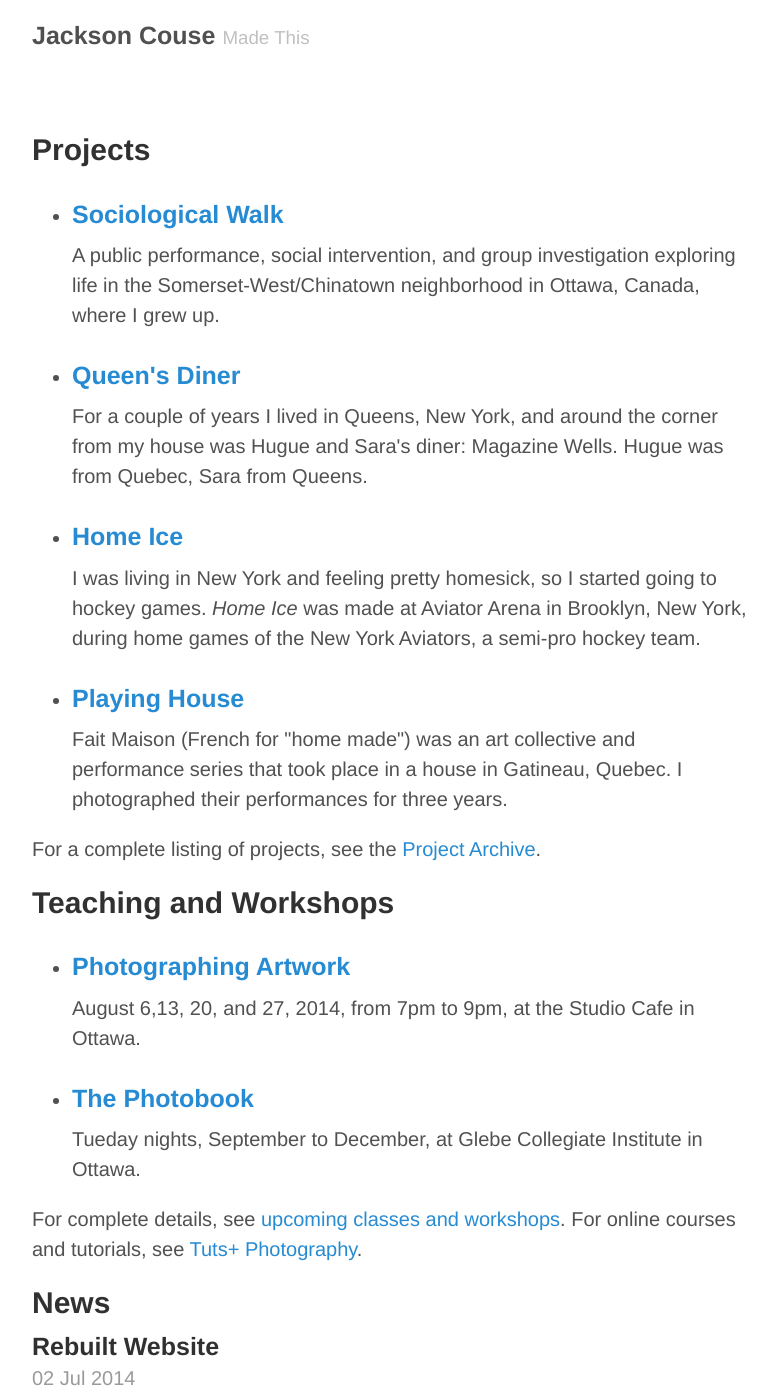
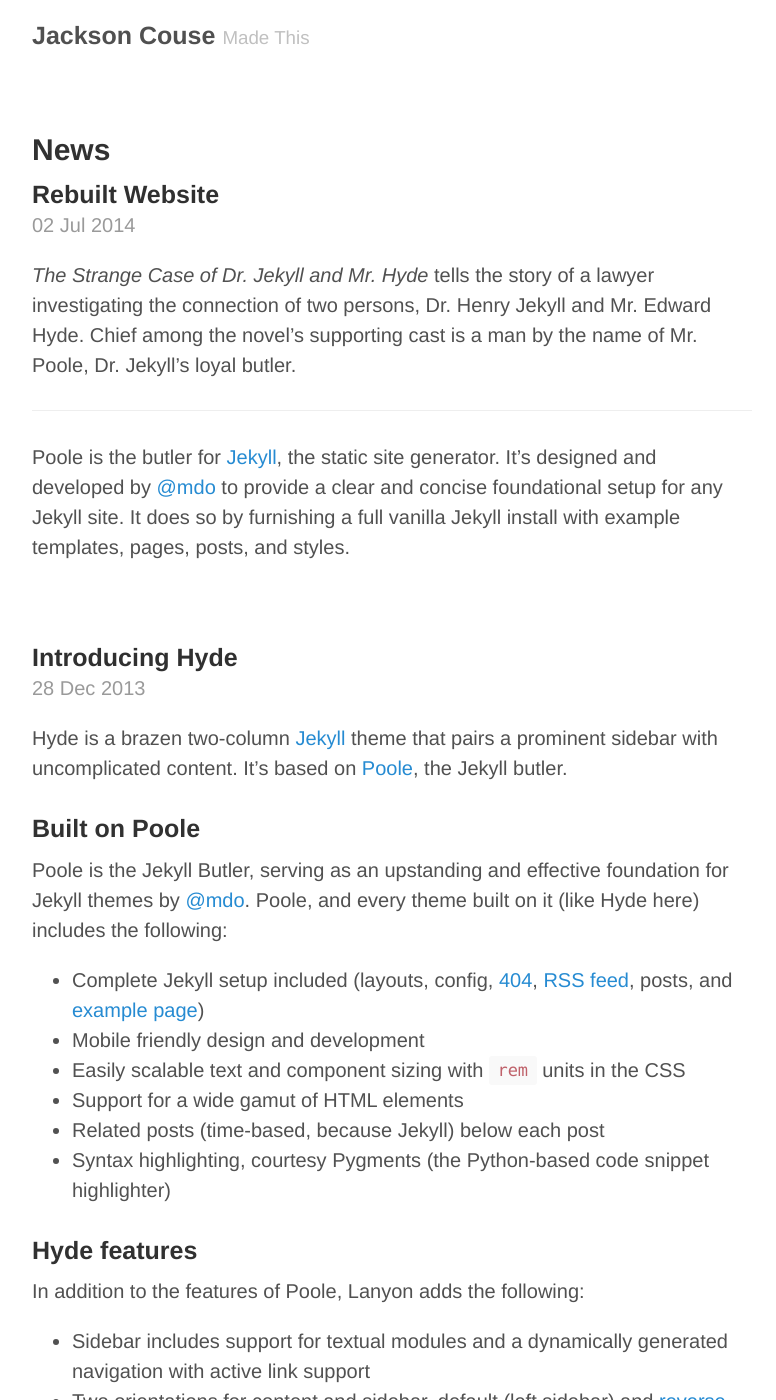
Before and after one commit to jacksoncouse/jacksoncouse.github.io, a Jekyll site: the page built from index.html, in a window 1280 px wide and 1400 px high. Shown: the whole window, without its empty margins (248-1024 px from the left). Built offline with Jekyll 4.4.1, drawn with Linux system fonts in a browser that asks for light colours; Markdown is read by kramdown in place of the engine named in the settings; the list of posts is cut into pages by our own code.

Commit message:
back to dynamic home page

```diff
--- a/index.html
+++ b/index.html
@@ -2,51 +2,6 @@
 layout: default
 title: Home
 ---
-
-<!-- STATIC (mostly) CONTENT -->
-<article>
-  <section>
-    <h2>Projects</h2>
-    <nav class="item-list">
-      <ul>
-        <li>
-          <h3><a href="">Sociological Walk</a></h3>
-          <p>A public performance, social intervention, and group investigation exploring life in the Somerset-West/Chinatown neighborhood in Ottawa, Canada, where I grew up.</p>
-        </li>
-        <li>
-          <h3><a href="">Queen's Diner</a></h3>
-          <p>For a couple of years I lived in Queens, New York, and around the corner from my house was Hugue and Sara's diner: Magazine Wells. Hugue was from Quebec, Sara from Queens.</p>
-        </li>
-        <li>
-          <h3><a href="">Home Ice</a></h3>
-          <p>I was living in New York and feeling pretty homesick, so I started going to hockey games. <em>Home Ice</em> was made at Aviator Arena in Brooklyn, New York, during home games of the New York Aviators, a semi-pro hockey team.</p>
-        </li>
-        <li>
-          <h3><a href="">Playing House</a></h3>
-          <p>Fait Maison (French for "home made") was an art collective and performance series that took place in a house in Gatineau, Quebec. I photographed their performances for three years.</p>
-        </li>
-      </ul>
-    </nav>
-    <p>For a complete listing of projects, see the <a href="/project-archive">Project Archive</a>.</p>
-    </section>
-  <!-- WORKSHOPS -->
-  <section>
-  <h2>Teaching and Workshops</h2>
-    <nav class="item-list">
-      <ul>
-        <li>
-          <h3><a href="/workshops/#photographing-artwork">Photographing Artwork</a></h3>
-          <p>August 6,13, 20, and 27, 2014, from 7pm to 9pm, at the Studio Cafe in Ottawa.</p>
-        </li>
-        <li>
-          <h3><a href="/workshops/#photobook">The Photobook</a></h3>
-          <p>Tueday nights, September to December, at Glebe Collegiate Institute in Ottawa.</p>
-        </li>
-      </ul>
-    </nav>
-    <p>For complete details, see <a href="/workshops">upcoming classes and workshops</a>. For online courses and tutorials, see <a href="http://photography.tutsplus.com">Tuts+ Photography</a>.</p>
-  </section>
-</article>
 
 <!-- DYNAMIC CONTENT -->
 
```
